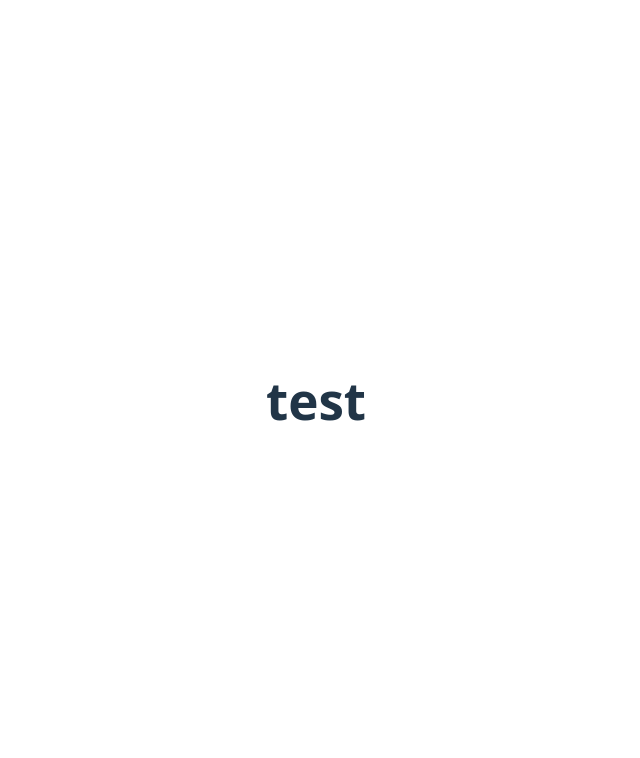
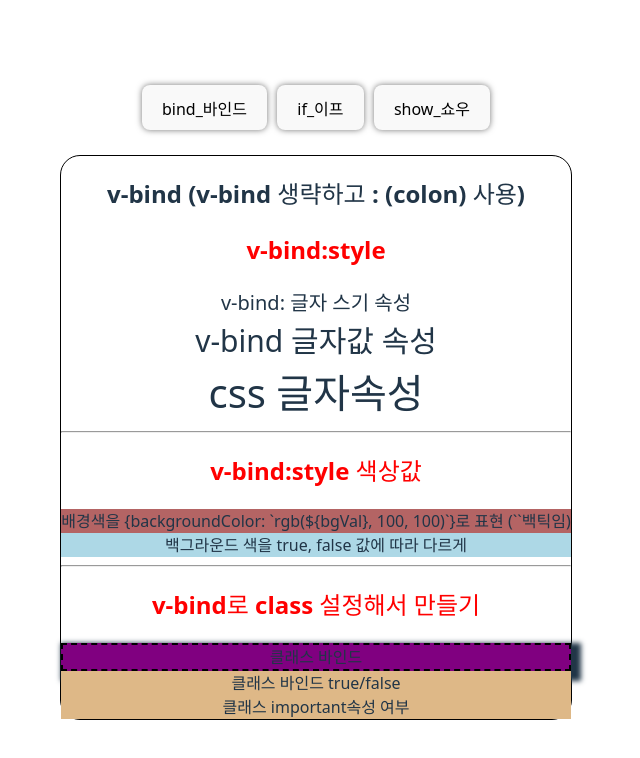
Before and after one commit to gdbin1/vue-site, a Vue app: page / in a window 1280 px wide. Shown: the top 758 px of the page, without its empty margins (324-964 px from the left). Built offline with nearby package versions, Linux system fonts and the light colour scheme.

Commit message:
0825_14:54

```diff
--- a/src/App.vue
+++ b/src/App.vue
@@ -1,22 +1,37 @@
 <script setup>
+import { ref } from 'vue';
+import D0825_1 from './components/D0825_1.vue';
+import D0825_2 from './components/D0825_2.vue';
+import D0825_3 from './components/D0825_3.vue';
 
+const pages = {D0825_1, D0825_2, D0825_3}
+const activeComp = ref("D0825_1")
 </script>
 
 <template>
-  <h1>test</h1>
+  <!-- <D0825_1 />
+  <D0825_2 />
+  <D0825_3 /> -->
+
+  <button @click="activeComp = 'D0825_1'">bind_바인드</button>
+  <button @click="activeComp = 'D0825_2'">if_이프</button>
+  <button @click="activeComp = 'D0825_3'">show_쇼우</button>
+
+  <div id="comp_view">
+    <KeepAlive>
+      <component :is="pages[activeComp]"></component>
+    </KeepAlive>
+  </div>
 </template>
 
 <style scoped>
-/* .logo {
-  height: 6em;
-  padding: 1.5em;
-  will-change: filter;
-  transition: filter 300ms;
-}
-.logo:hover {
-  filter: drop-shadow(0 0 2em #646cffaa);
-}
-.logo.vue:hover {
-  filter: drop-shadow(0 0 2em #42b883aa);
-} */
+  button{
+    margin: 5px;
+    filter: drop-shadow(0 0 3px #777);
+  }
+  #comp_view {
+    margin-top: 20px;
+    border: 1px solid black;
+    border-radius: 20px;
+  }
 </style>
--- /dev/null
+++ b/src/components/D0825_1.vue
@@ -0,0 +1,47 @@
+<template>
+    <h2>v-bind  (v-bind 생략하고 : (colon) 사용)</h2>
+    <h2 style="color: red;">v-bind:style</h2>
+    <div :style="{fontSize: size}">
+        v-bind: 글자 스기 속성
+    </div>
+    <div :style="{fontSize: size2 + 'px'}">
+        v-bind 글자값 속성
+    </div>
+    <div :style="{'font-size' : size3 + 'px'}">css 글자속성</div>
+    <hr>
+    <h2 style="color: red;">v-bind:style 색상값</h2>
+    <div :style="{backgroundColor: `rgb(${bgVal}, 100, 100)`}">
+        배경색을 {backgroundColor: `rgb(${bgVal}, 100, 100)`}로 표현 (``백틱임)
+    </div>
+    <div :style="{backgroundColor: isImprotant ? 'lightblue' : 'lightgray'}">
+        백그라운드 색을 true, false 값에 따라 다르게
+    </div>
+    <hr>
+    <h2 style="color: red;">v-bind로 class 설정해서 만들기</h2>
+    <div :class="classname">클래스 바인드</div>
+    <div :class="{myclass: true}">클래스 바인드 true/false</div>
+    <div :class="{myclass:isImprotant}">클래스 important속성 여부</div>
+</template>
+
+<script setup>
+import { ref } from 'vue';
+
+
+const size = ref("20px")
+const size2 = ref(30)
+const size3 = ref(40)
+const bgVal = ref(180)
+const isImprotant = ref(true)
+const classname = ref('impClass')
+</script>
+
+<style scoped>
+.impClass{
+    background-color: purple;
+    border: 2px dashed black;
+    box-shadow: 5px 5px 5px 5px;
+}
+.myclass{
+    background-color: burlywood;
+}
+</style>
--- /dev/null
+++ b/src/components/D0825_2.vue
@@ -0,0 +1,13 @@
+<template>
+    <div>
+        이프
+    </div>
+</template>
+
+<script setup>
+
+</script>
+
+<style scoped>
+
+</style>
--- /dev/null
+++ b/src/components/D0825_3.vue
@@ -0,0 +1,13 @@
+<template>
+    <div>
+        쇼
+    </div>
+</template>
+
+<script setup>
+
+</script>
+
+<style scoped>
+
+</style>
```
